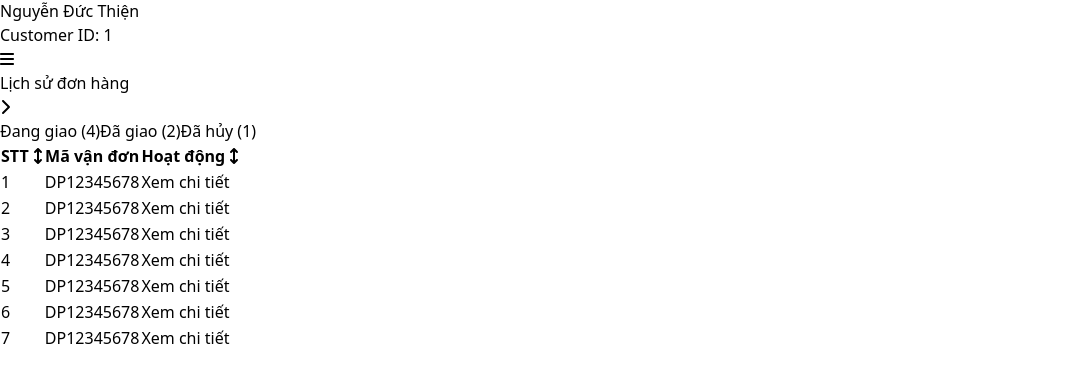
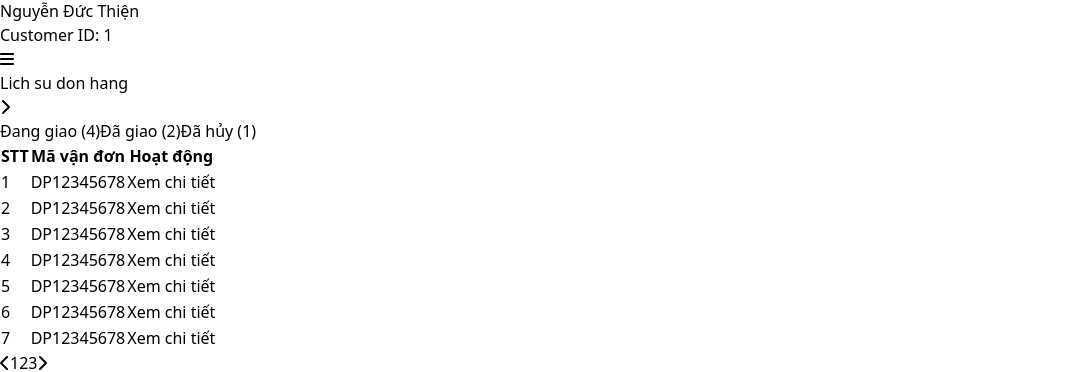
Before and after one commit to tolamson2811/MagicPost, a Vue app in the folder view/: page /customer/transaction in a window 1280 px wide. Shown: the part 1445-1817 px from the top of the page, without its empty margins (0-1087 px from the left). Before the commit the page ends 1796 px from the top, so only its background shows below. Built offline with nearby package versions, Linux system fonts and the light colour scheme.

Commit message:
customer transaction list UI

```diff
--- a/view/src/pages/customer/CustomerPage.vue
+++ b/view/src/pages/customer/CustomerPage.vue
@@ -34,7 +34,7 @@
 							icon="fa-solid fa-bars"
 							class="text-sm sm:text-base md:text-xl lg:text-2xl select-none"
 						/>
-						<h1 class="select-none">Lịch sử đơn hàng</h1>
+						<h1>Lich su don hang</h1>
 						<font-awesome-icon icon="fa-solid fa-chevron-right" />
 					</div>
 				</div>
--- a/view/src/pages/customer/CustomerTransaction.vue
+++ b/view/src/pages/customer/CustomerTransaction.vue
@@ -26,147 +26,137 @@
 		>
 			<table class="w-full">
 				<tr class="">
-					<th class="bg-indigo-500 border border-gray-200 px-4 py-1 text-white">
+					<th
+						class="bg-indigo-500 border border-e-2 border-blue-300 px-4 py-1 text-white"
+					>
 						STT
-						<font-awesome-icon
-							icon="fa-solid fa-arrows-up-down"
-							class="hover:cursor-pointer"
-							v-if="idFilter === 'default'"
-							@click="toggleIdFilter()"
-						/>
-						<font-awesome-icon
-							icon="fa-solid fa-arrow-up"
-							class="hover:cursor-pointer"
-							v-if="idFilter === 'increase'"
-							@click="toggleIdFilter()"
-						/>
-						<font-awesome-icon
-							icon="fa-solid fa-arrow-down"
-							class="hover:cursor-pointer"
-							v-if="idFilter === 'decrease'"
-							@click="toggleIdFilter()"
-						/>
 					</th>
-					<th class="bg-indigo-500 border px-4 py-1 text-white">Mã vận đơn</th>
-					<th class="bg-indigo-500 border px-4 py-1 text-white">
+					<th
+						class="bg-indigo-500 border border-e-2 border-blue-300 px-4 py-1 text-white"
+					>
+						Mã vận đơn
+					</th>
+					<th
+						class="bg-indigo-500 border border-e-2 border-blue-300 px-4 py-1 text-white"
+					>
 						Hoạt động
-						<font-awesome-icon
-							icon="fa-solid fa-arrows-up-down"
-							class="hover:cursor-pointer"
-							v-if="totalPackageFilter === 'default'"
-							@click="toggleTotalPackageFilter()"
-						/>
-						<font-awesome-icon
-							icon="fa-solid fa-arrow-up"
-							class="hover:cursor-pointer"
-							v-if="totalPackageFilter === 'increase'"
-							@click="toggleTotalPackageFilter()"
-						/>
-						<font-awesome-icon
-							icon="fa-solid fa-arrow-down"
-							class="hover:cursor-pointer"
-							v-if="totalPackageFilter === 'decrease'"
-							@click="toggleTotalPackageFilter()"
-						/>
 					</th>
 				</tr>
 
 				<tr class="bg-gray-200">
-					<td class="text-center">1</td>
-					<td class="text-center">DP12345678</td>
-					<td class="text-center hover:underline hover:cursor-pointer">
-						Xem chi tiết
+					<td class="border-e-2 border-blue-300 text-center">1</td>
+					<td class="border-e-2 border-blue-300 text-center">DP12345678</td>
+					<td
+						class="border-e-2 border-blue-300 text-center hover:underline hover:cursor-pointer hover:text-sky-800"
+					>
+						<router-link to="/customer/transaction/list"
+							>Xem chi tiết</router-link
+						>
 					</td>
 				</tr>
 				<tr class="bg-gray-200">
-					<td class="text-center">2</td>
-					<td class="text-center">DP12345678</td>
-					<td class="text-center hover:underline hover:cursor-pointer">
-						Xem chi tiết
+					<td class="border-e-2 border-blue-300 text-center">2</td>
+					<td class="border-e-2 border-blue-300 text-center">DP12345678</td>
+					<td
+						class="border-e-2 border-blue-300 text-center hover:underline hover:cursor-pointer hover:text-sky-800"
+					>
+						<router-link to="/customer/transaction/list"
+							>Xem chi tiết</router-link
+						>
 					</td>
 				</tr>
 				<tr class="bg-gray-200">
-					<td class="text-center">3</td>
-					<td class="text-center">DP12345678</td>
-					<td class="text-center hover:underline hover:cursor-pointer">
-						Xem chi tiết
+					<td class="border-e-2 border-blue-300 text-center">3</td>
+					<td class="border-e-2 border-blue-300 text-center">DP12345678</td>
+					<td
+						class="border-e-2 border-blue-300 text-center hover:underline hover:cursor-pointer hover:text-sky-800"
+					>
+						<router-link to="/customer/transaction/list"
+							>Xem chi tiết</router-link
+						>
 					</td>
 				</tr>
 				<tr class="bg-gray-200">
-					<td class="text-center">4</td>
-					<td class="text-center">DP12345678</td>
-					<td class="text-center hover:underline hover:cursor-pointer">
-						Xem chi tiết
+					<td class="border-e-2 border-blue-300 text-center">4</td>
+					<td class="border-e-2 border-blue-300 text-center">DP12345678</td>
+					<td
+						class="border-e-2 border-blue-300 text-center hover:underline hover:cursor-pointer hover:text-sky-800"
+					>
+						<router-link to="/customer/transaction/list"
+							>Xem chi tiết</router-link
+						>
 					</td>
 				</tr>
 				<tr class="bg-gray-200">
-					<td class="text-center">5</td>
-					<td class="text-center">DP12345678</td>
-					<td class="text-center hover:underline hover:cursor-pointer">
-						Xem chi tiết
+					<td class="border-e-2 border-blue-300 text-center">5</td>
+					<td class="border-e-2 border-blue-300 text-center">DP12345678</td>
+					<td
+						class="border-e-2 border-blue-300 text-center hover:underline hover:cursor-pointer hover:text-sky-800"
+					>
+						<router-link to="/customer/transaction/list"
+							>Xem chi tiết</router-link
+						>
 					</td>
 				</tr>
 				<tr class="bg-gray-200">
-					<td class="text-center">6</td>
-					<td class="text-center">DP12345678</td>
-					<td class="text-center hover:underline hover:cursor-pointer">
-						Xem chi tiết
+					<td class="border-e-2 border-blue-300 text-center">6</td>
+					<td class="border-e-2 border-blue-300 text-center">DP12345678</td>
+					<td
+						class="border-e-2 border-blue-300 text-center hover:underline hover:cursor-pointer hover:text-sky-800"
+					>
+						<router-link to="/customer/transaction/list"
+							>Xem chi tiết</router-link
+						>
 					</td>
 				</tr>
 				<tr class="bg-gray-200">
-					<td class="text-center">7</td>
-					<td class="text-center">DP12345678</td>
-					<td class="text-center hover:underline hover:cursor-pointer">
-						Xem chi tiết
+					<td class="border-e-2 border-blue-300 text-center">7</td>
+					<td class="border-e-2 border-blue-300 text-center">DP12345678</td>
+					<td
+						class="border-e-2 border-blue-300 text-center hover:underline hover:cursor-pointer hover:text-sky-800"
+					>
+						<router-link to="/customer/transaction/list"
+							>Xem chi tiết</router-link
+						>
 					</td>
 				</tr>
 			</table>
+			<div class="grid grid-cols-5 gap-2 w-full px-1 items-center">
+				<button
+					class="px-4 py-1 rounded bg-indigo-300 hover:cursor-pointer hover:bg-indigo-400"
+				>
+					<font-awesome-icon icon="fa-solid fa-chevron-left" />
+				</button>
+				<button
+					class="px-4 py-1 rounded bg-indigo-300 hover:cursor-pointer hover:bg-indigo-400"
+				>
+					1
+				</button>
+				<button
+					class="px-4 py-1 rounded bg-indigo-300 hover:cursor-pointer hover:bg-indigo-400"
+				>
+					2
+				</button>
+				<button
+					class="px-4 py-1 rounded bg-indigo-300 hover:cursor-pointer hover:bg-indigo-400"
+				>
+					3
+				</button>
+				<button
+					class="px-4 py-1 rounded bg-indigo-300 hover:cursor-pointer hover:bg-indigo-400"
+				>
+					<font-awesome-icon icon="fa-solid fa-chevron-right" />
+				</button>
+			</div>
 		</div>
 	</div>
 </template>
 
 <script>
 export default {
-	data() {
-		return {
-			idFilter: "default",
-			totalPackageFilter: "default",
-			totalInventoryFilter: "default",
-		};
-	},
 	methods: {
-		toggleIdFilter() {
-			this.totalInventoryFilter = "default";
-			this.totalPackageFilter = "default";
-			if (this.idFilter === "default") {
-				this.idFilter = "increase";
-			} else if (this.idFilter === "increase") {
-				this.idFilter = "decrease";
-			} else {
-				this.idFilter = "default";
-			}
-		},
-		toggleTotalPackageFilter() {
-			this.idFilter = "default";
-			this.totalInventoryFilter = "default";
-			if (this.totalPackageFilter === "default") {
-				this.totalPackageFilter = "increase";
-			} else if (this.totalPackageFilter === "increase") {
-				this.totalPackageFilter = "decrease";
-			} else {
-				this.totalPackageFilter = "default";
-			}
-		},
-		toggleTotalInventoryFilter() {
-			this.idFilter = "default";
-			this.totalPackageFilter = "default";
-			if (this.totalInventoryFilter === "default") {
-				this.totalInventoryFilter = "increase";
-			} else if (this.totalInventoryFilter === "increase") {
-				this.totalInventoryFilter = "decrease";
-			} else {
-				this.totalInventoryFilter = "default";
-			}
+		transactionList() {
+			return "/customer/transaction/list";
 		},
 	},
 };
--- a/view/src/router.js
+++ b/view/src/router.js
@@ -78,7 +78,7 @@ const router = createRouter({
         },
         {
             path:'/customer',
-            redirect:"/customer/transaction",
+            redirect:'customer/transaction',
             component: CustomerPage,
             children: [
                 {
```
Also changed, not shown: view/src/pages/customer/TransactionList.vue (+154 -1 lines).
